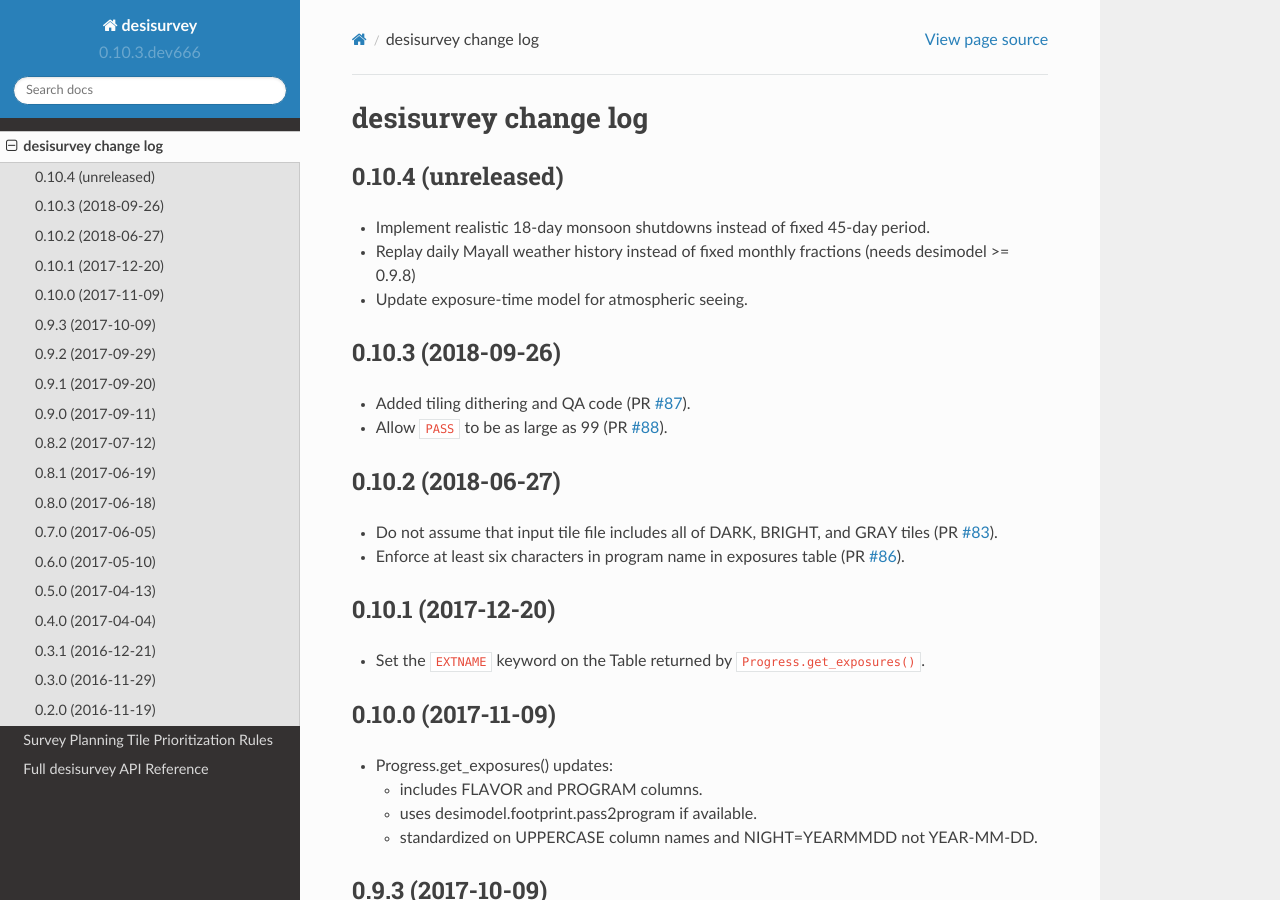
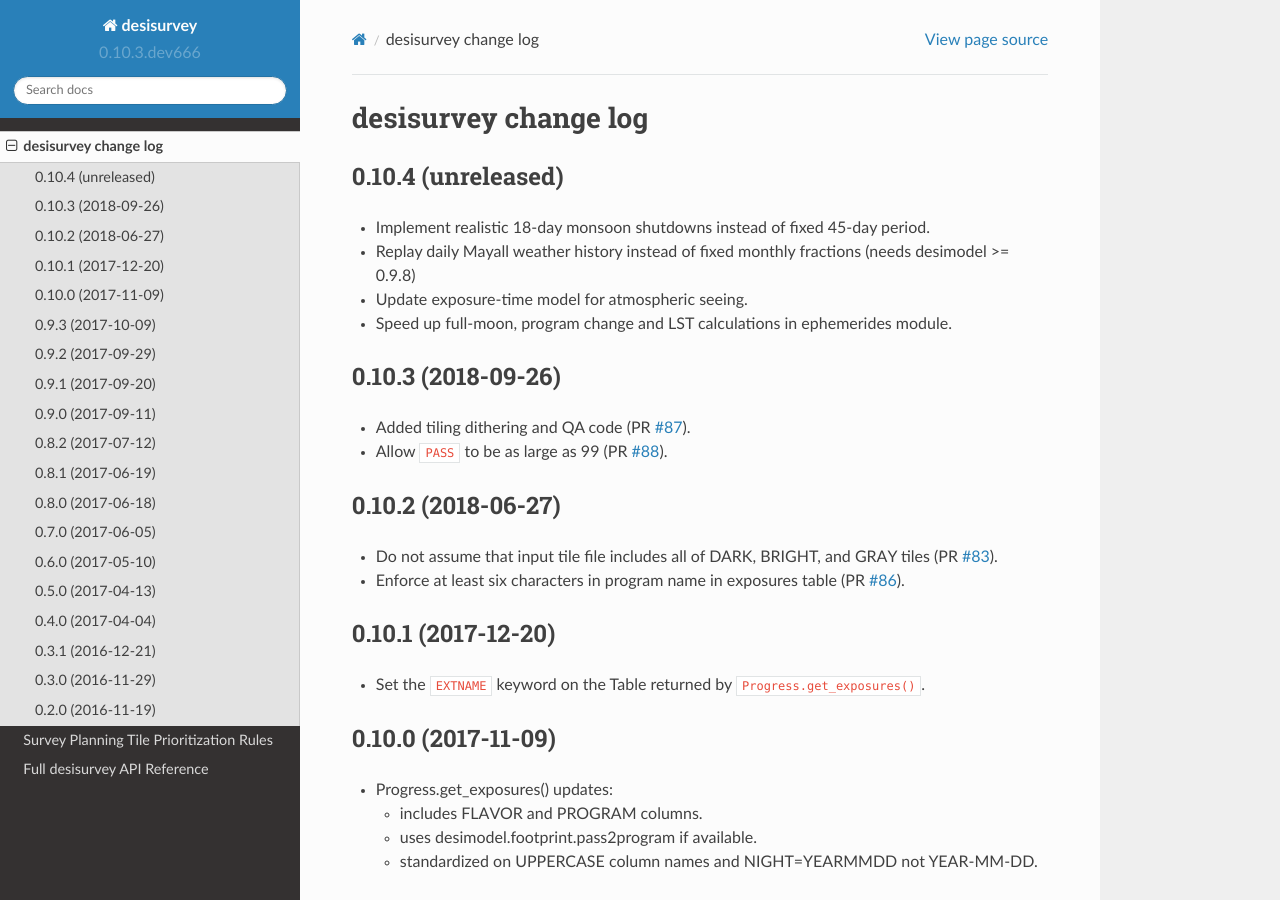
Before and after one commit to desihub/desisurvey, a Sphinx documentation site: the page built from doc/changes.rst, in a window 1280 px wide and 900 px high. Built offline with Sphinx 7.4.7 and the Read the Docs theme 2.0.0, drawn with Linux system fonts in a browser that asks for light colours.

Commit message:
[ci-skip] update changelog

```diff
--- a/doc/changes.rst
+++ b/doc/changes.rst
@@ -9,6 +9,7 @@
 * Replay daily Mayall weather history instead of fixed monthly fractions
   (needs desimodel >= 0.9.8)
 * Update exposure-time model for atmospheric seeing.
+* Speed up full-moon, program change and LST calculations in ephemerides module.
 
 0.10.3 (2018-09-26)
 -------------------
```
